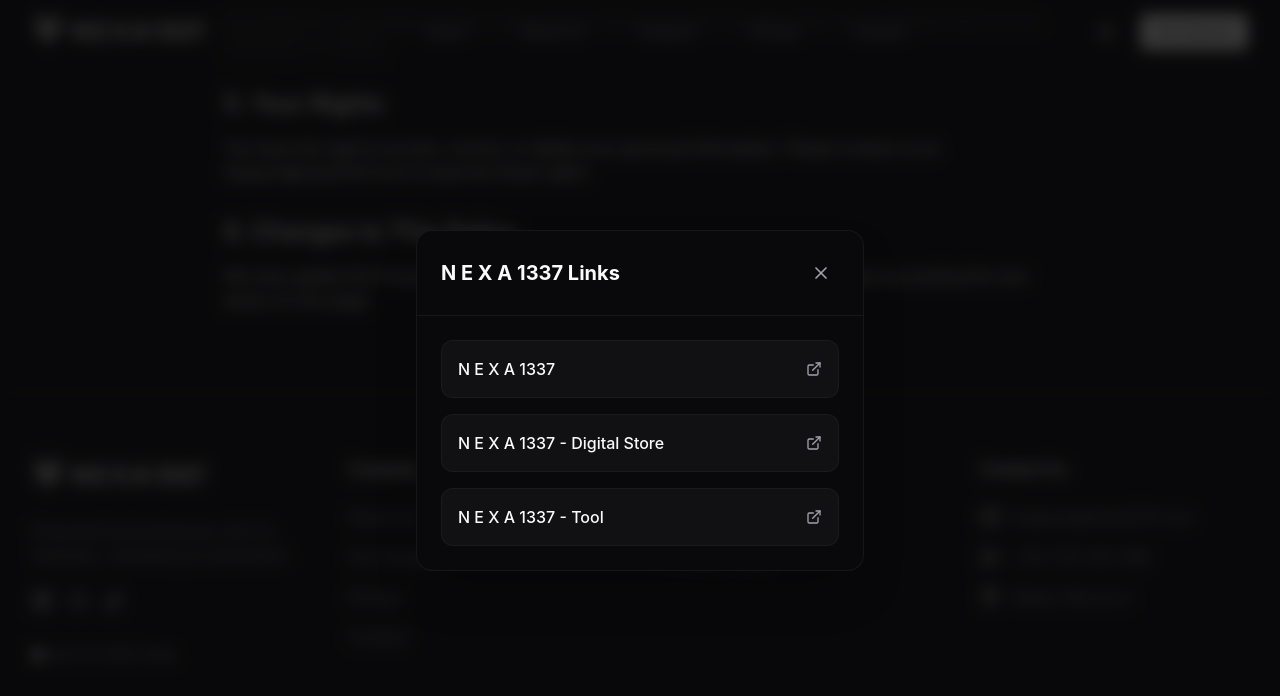
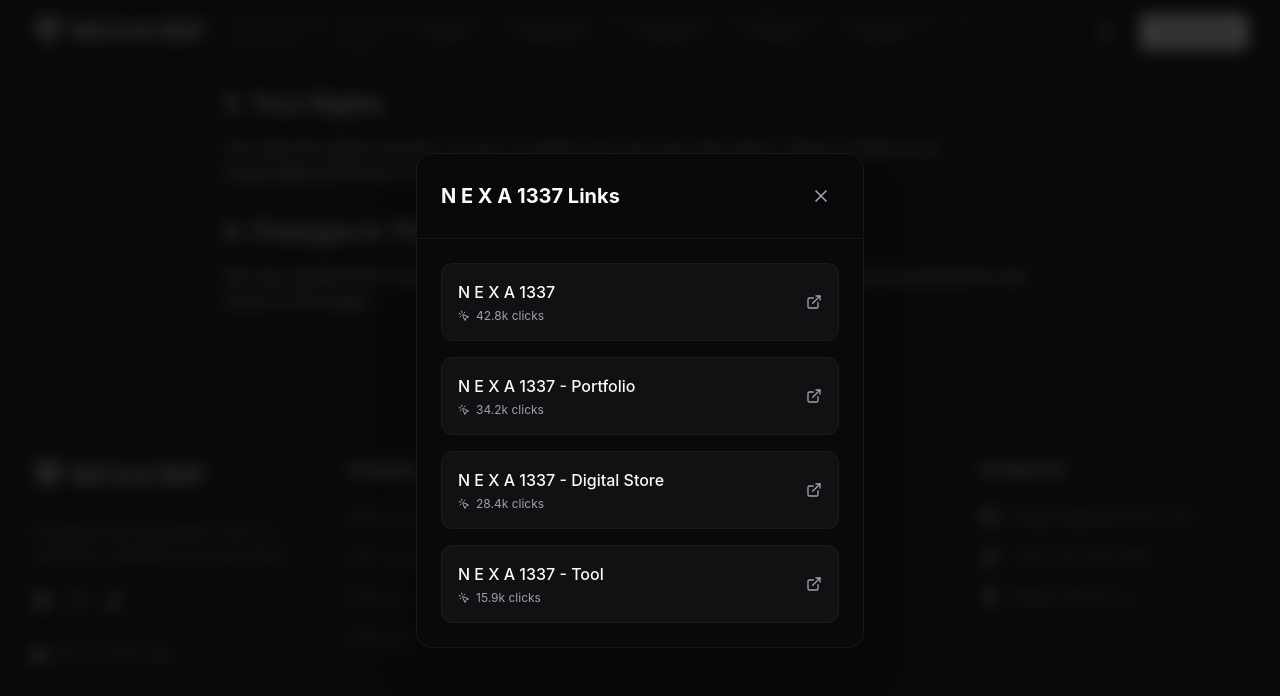
Before and after one commit to nexa1337/nexa1337, a React (Vite) app: page /#/privacy in a window 1280 px wide. Both pictures are taken after a click on the button "N E X A 1337 Links". Shown: the part 713-1409 px from the top of the page. Built offline with nearby package versions, Linux system fonts and the light colour scheme.

Commit message:
update site

```diff
--- a/index.html
+++ b/index.html
@@ -3,7 +3,30 @@
   <head>
     <meta charset="UTF-8" />
     <meta name="viewport" content="width=device-width, initial-scale=1.0" />
-    <title>N E X A 1337</title>
+
+    <!-- Primary Meta Tags -->
+    <title>N E X A 1337 | Empowering Businesses with AI & Automation</title>
+    <meta name="title" content="N E X A 1337 | Empowering Businesses with AI & Automation" />
+    <meta name="description" content="NEXA1337 offers cutting-edge web development, AI automation, and digital marketing services to scale your business. Get a free estimate today!" />
+    <meta name="keywords" content="NEXA1337, AI Automation, Web Development, Digital Marketing, SEO, Social Media Management, Chatbots, E-commerce, Shopify, WooCommerce" />
+    <meta name="author" content="NEXA1337" />
+    <meta name="robots" content="index, follow" />
+    <meta name="language" content="English" />
+
+    <!-- Open Graph / Facebook -->
+    <meta property="og:type" content="website" />
+    <meta property="og:url" content="https://nexa1337.github.io/nexa1337" />
+    <meta property="og:title" content="N E X A 1337 | Empowering Businesses with AI & Automation" />
+    <meta property="og:description" content="NEXA1337 offers cutting-edge web development, AI automation, and digital marketing services to scale your business. Get a free estimate today!" />
+    <meta property="og:image" content="https://images.unsplash.com/photo-1451187580459-43490279c0fa?q=80&w=1200&auto=format&fit=crop" />
+
+    <!-- Twitter -->
+    <meta property="twitter:card" content="summary_large_image" />
+    <meta property="twitter:url" content="https://nexa1337.github.io/nexa1337" />
+    <meta property="twitter:title" content="N E X A 1337 | Empowering Businesses with AI & Automation" />
+    <meta property="twitter:description" content="NEXA1337 offers cutting-edge web development, AI automation, and digital marketing services to scale your business. Get a free estimate today!" />
+    <meta property="twitter:image" content="https://images.unsplash.com/photo-1451187580459-43490279c0fa?q=80&w=1200&auto=format&fit=crop" />
+
     <link rel="icon" type="image/svg+xml" href="/favicon.svg" />
   </head>
   <body>
--- a/src/components/ExternalLinksModal.tsx
+++ b/src/components/ExternalLinksModal.tsx
@@ -1,6 +1,6 @@
 import { useState } from "react";
 import { motion, AnimatePresence } from "motion/react";
-import { X, ExternalLink } from "lucide-react";
+import { X, ExternalLink, MousePointerClick } from "lucide-react";
 
 interface ExternalLinksModalProps {
   isOpen: boolean;
@@ -9,9 +9,10 @@ interface ExternalLinksModalProps {
 
 export function ExternalLinksModal({ isOpen, onClose }: ExternalLinksModalProps) {
   const links = [
-    { name: "N E X A 1337", url: "https://nexa1337.github.io/nexa1337" },
-    { name: "N E X A 1337 - Digital Store", url: "https://nexa1337.github.io/digitalstore" },
-    { name: "N E X A 1337 - Tool", url: "https://nexa1337.github.io/tool" },
+    { name: "N E X A 1337", url: "https://nexa1337.github.io/nexa1337", clicks: "42.8k" },
+    { name: "N E X A 1337 - Portfolio", url: "https://nexa1337.github.io/Owner", clicks: "34.2k" },
+    { name: "N E X A 1337 - Digital Store", url: "https://nexa1337.github.io/digitalstore", clicks: "28.4k" },
+    { name: "N E X A 1337 - Tool", url: "https://nexa1337.github.io/tool", clicks: "15.9k" },
   ];
 
   return (
@@ -50,7 +51,13 @@ export function ExternalLinksModal({ isOpen, onClose }: ExternalLinksModalProps)
                   rel="noopener noreferrer"
                   className="flex items-center justify-between p-4 rounded-xl border border-border/50 bg-muted/30 hover:bg-accent hover:text-accent-foreground hover:border-primary/50 transition-all group"
                 >
-                  <span className="font-medium">{link.name}</span>
+                  <div className="flex flex-col gap-1">
+                    <span className="font-medium">{link.name}</span>
+                    <span className="text-xs text-muted-foreground flex items-center gap-1.5">
+                      <MousePointerClick className="h-3 w-3" />
+                      {link.clicks} clicks
+                    </span>
+                  </div>
                   <ExternalLink className="h-4 w-4 text-muted-foreground group-hover:text-primary transition-colors" />
                 </a>
               ))}
--- a/vite.config.ts
+++ b/vite.config.ts
@@ -6,7 +6,7 @@ import { defineConfig, loadEnv } from 'vite';
 export default defineConfig(({ mode }) => {
   const env = loadEnv(mode, '.', '');
   return {
-    base: '/nexa1337/', // ← مهم! بدل 'nexa1337' بالrepo name ديالك
+    base: '/', // ← مهم! بدل 'nexa1337' بالrepo name ديالك
     plugins: [react(), tailwindcss()],
     define: {
       'process.env.GEMINI_API_KEY': JSON.stringify(env.GEMINI_API_KEY),
```
